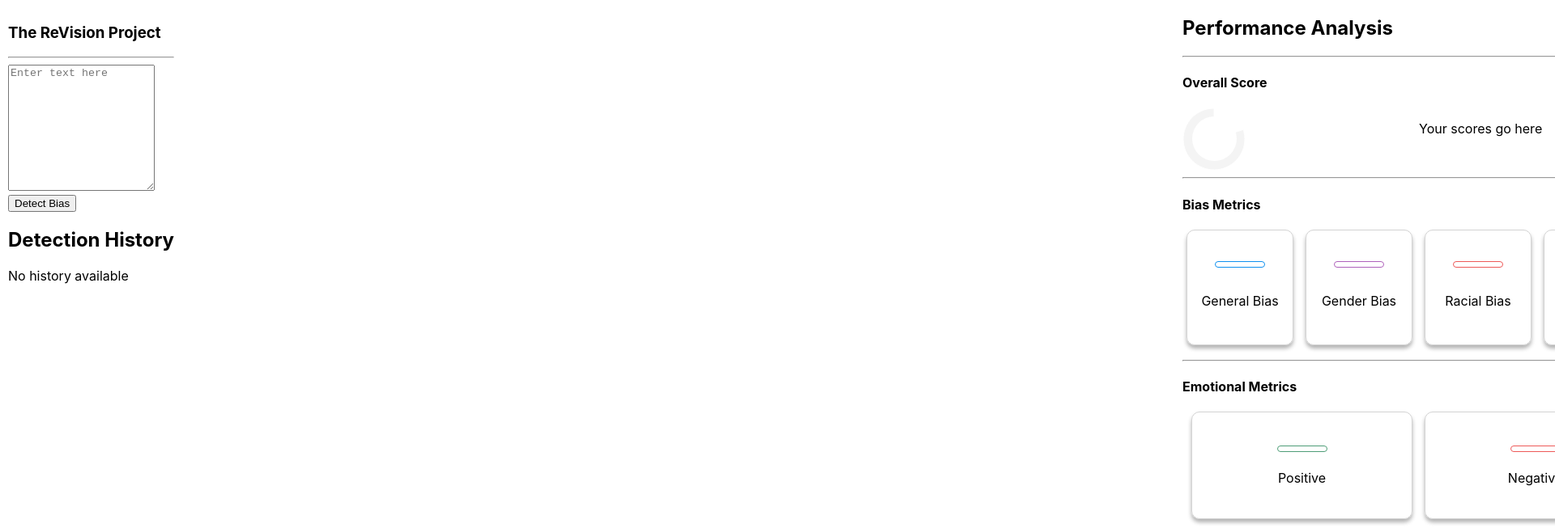
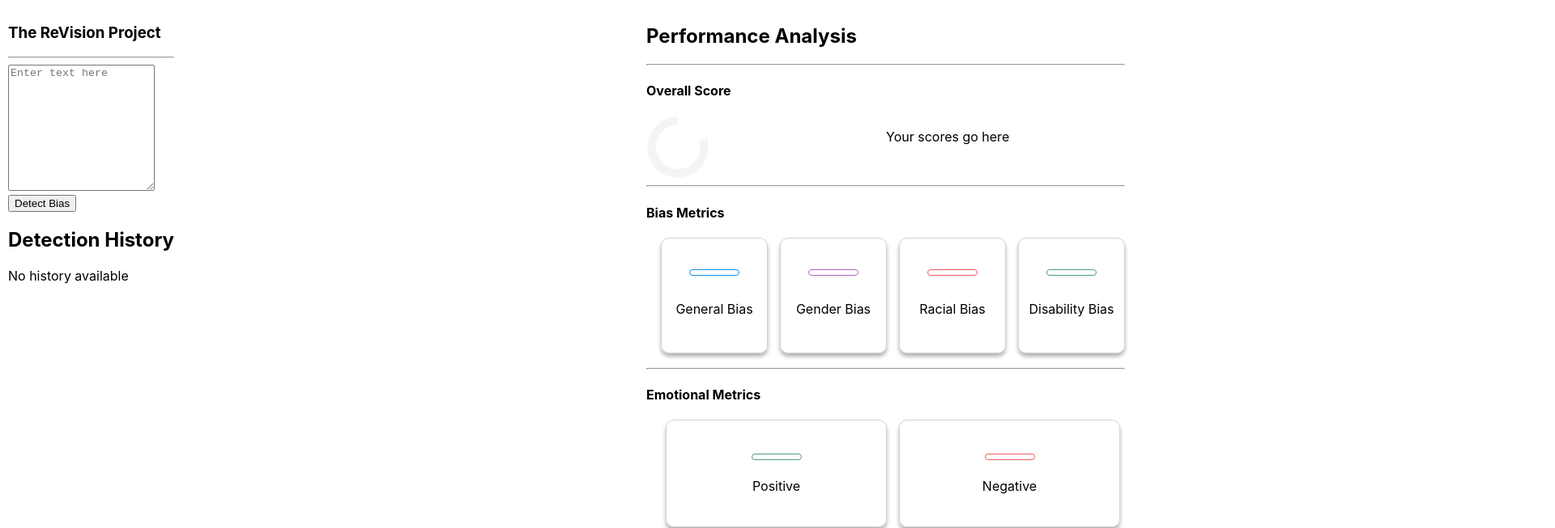
Before and after one commit to danicatyx/genderBiasDetector, a React (Create React App) app in the folder my-react-app/: page / in a window 1280 px wide. Shown: the top 653 px of the page at 81% size, 1920 px wide, since content can reach past the window. Built offline with nearby package versions, Linux system fonts and the light colour scheme.

Commit message:
full width of screen looks good

```diff
--- a/my-react-app/src/App.css
+++ b/my-react-app/src/App.css
@@ -1,7 +1,19 @@
 .container {
   display: flex;
-  width: 1440px;
-  height: 1063px;
+  width: 100%; /* Make sure the container takes up the full width of the viewport */
+  height: 100vh; /* Adjust the height as necessary */
+}
+
+.box-60 {
+  flex: 0 0 60%; /* 60% width of the container */
+  background-color: #ffffff;
+  padding: 10px;
+}
+
+.box-40 {
+  flex: 0 0 40%; /* 40% width of the container */
+  background-color: #ffffff;
+  padding: 10px;
 }
 
 .grid-container {
@@ -12,7 +24,7 @@
 
 .cards-container {
   display: flex;
-  width: 565px;
+  width: 100%;
   padding: 0px 9px;
   justify-content: center;
   align-items: flex-start;
@@ -33,15 +45,15 @@
   gap: 10px;
   flex-shrink: 0;
   margin-bottom: 10px;
-  padding-top: 10px; /* Added padding to ensure content stays inside the card */
+  padding-top: 10px;
 }
 
 .pill {
   width: 62px;
   height: 8px;
   flex-shrink: 0;
-  position: relative; /* Ensure the position context for the score */
-  margin-bottom: 5px; /* Added margin to ensure space between the pill and the score */
+  position: relative;
+  margin-bottom: 5px;
 }
 
 .pill svg {
@@ -71,13 +83,3 @@
   border: 1px solid #D3D3D3;
   box-shadow: 0px 4px 5px 0px rgba(0, 0, 0, 0.30);
 }
-
-.box-60 {
-  flex: 0 0 55%;
-  background-color: #ffffff;
-  padding: 10px;
-}
-
-.box-40 {
-  flex: 0
-}
```
